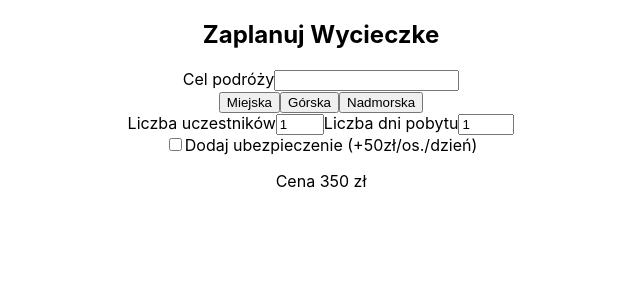
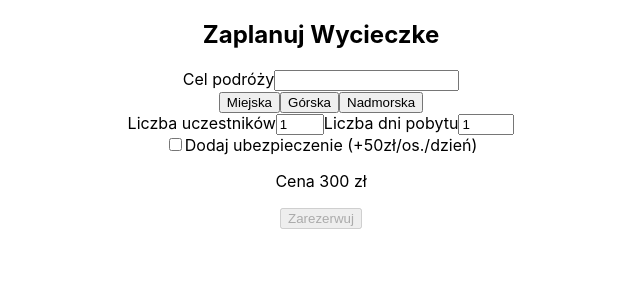
Before and after one commit to JakubArtysiewicz/react6, a React (Create React App) app: page / in a window 1280 px wide. Shown: the top 300 px of the page, without its empty margins (319-959 px from the left). Built offline with nearby package versions, Linux system fonts and the light colour scheme.

Commit message:
zamiana na tą klase

```diff
--- a/src/TripPlanner.jsx
+++ b/src/TripPlanner.jsx
@@ -1,39 +1,43 @@
 import { use, useState } from "react";
 
 function TripPlanner() {
-    const [liczbaDni,setLiczbaDni] = useState(1)
-    const [liczbaUczestnikow,setLiczbaUczestnikow] = useState(1)
-    const [RodzajWycieczkiCena, setRodzajWycieczkiCena] = useState(300)
-    const [ubezpieczenie,setUbezpieczenie] = useState(true)
+    const [wycieczka,setWycieczka] = useState({
+        celPodrozy: "",
+        liczbaDni: 1,
+        liczbaUczestnikow: 1,
+        rodzajWycieczkiCena: 300,
+        ubezpieczenie: false,
+    })
 
-    const przecena = liczbaUczestnikow >= 5
+    const przecena = wycieczka.liczbaUczestnikow >= 5
 
-    const cenaKoncowa = liczbaDni*RodzajWycieczkiCena*liczbaUczestnikow * (przecena? 0.9:1) + (ubezpieczenie ? liczbaUczestnikow*liczbaDni*50:0)
+    const cenaKoncowa = wycieczka.liczbaDni*wycieczka.rodzajWycieczkiCena*wycieczka.liczbaUczestnikow * (przecena? 0.9:1) + (wycieczka.ubezpieczenie ? wycieczka.liczbaUczestnikow*wycieczka.liczbaDni*50:0)
 
   return (
     <div>
         <h2>Zaplanuj Wycieczke</h2>
         <label htmlFor="cel">Cel podróży</label>
-        <input id="cel"></input>
+        <input id="cel" onChange={(e) => setWycieczka({...wycieczka, celPodrozy: e.target.value})} ></input>
         <div>
-            <button onClick={()=> setRodzajWycieczkiCena(300)}>Miejska</button>
-            <button onClick={()=> setRodzajWycieczkiCena(450)} >Górska</button>
-            <button onClick={()=> setRodzajWycieczkiCena(600)} >Nadmorska</button>
+            <button onClick={()=> setWycieczka({...wycieczka, rodzajWycieczkiCena:300})}>Miejska</button>
+            <button onClick={()=> setWycieczka({...wycieczka, rodzajWycieczkiCena:450})} >Górska</button>
+            <button onClick={()=> setWycieczka({...wycieczka, rodzajWycieczkiCena:600})} >Nadmorska</button>
         </div>
         <div>
             <label htmlFor="liczbaUczestnikow">Liczba uczestników</label>
-            <input id="liczbaUczestnikow" type="number" min={1} defaultValue={1} max={8} onChange={(e)=>setLiczbaUczestnikow(e.target.value)}></input>
+            <input id="liczbaUczestnikow" type="number" min={1} defaultValue={1} max={8} onChange={(e)=>setWycieczka({...wycieczka, liczbaUczestnikow: e.target.value})}></input>
             <label htmlFor="liczbaDni">Liczba dni pobytu</label>
-            <input id="liczbaDni" type="number" min={1} defaultValue={1} max={14} onChange={(e) => setLiczbaDni(e.target.value)}></input>
+            <input id="liczbaDni" type="number" min={1} defaultValue={1} max={14} onChange={(e) => setWycieczka({...wycieczka, liczbaDni: e.target.value})}></input>
         </div>
 
-        <input id="ubezpieczenie" type="checkbox" onChange={(e) =>  setUbezpieczenie(e.target.checked)}></input>
+        <input id="ubezpieczenie" type="checkbox" onChange={(e)=> setWycieczka({...wycieczka, ubezpieczenie:e.target.checked})}></input>
 
         <label htmlFor="ubezpieczenie">Dodaj ubezpieczenie (+50zł/os./dzień)</label>
         { przecena &&
             <p>Rabat grupowy -10%</p>
         }
         <p>Cena {cenaKoncowa} zł</p>
+        <button disabled = {wycieczka.celPodrozy === ""}>Zarezerwuj</button>
     </div>
   );
 }
```
